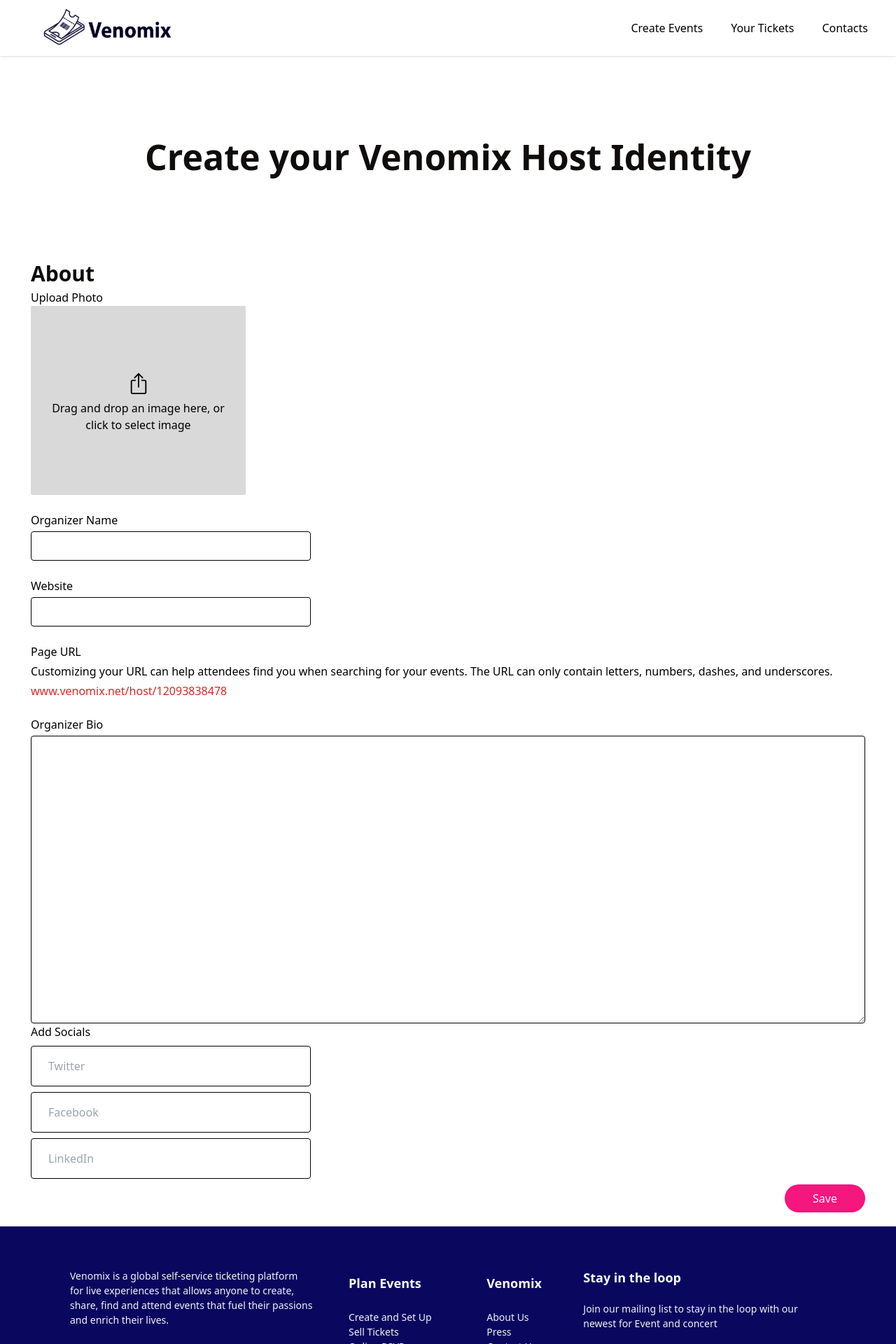
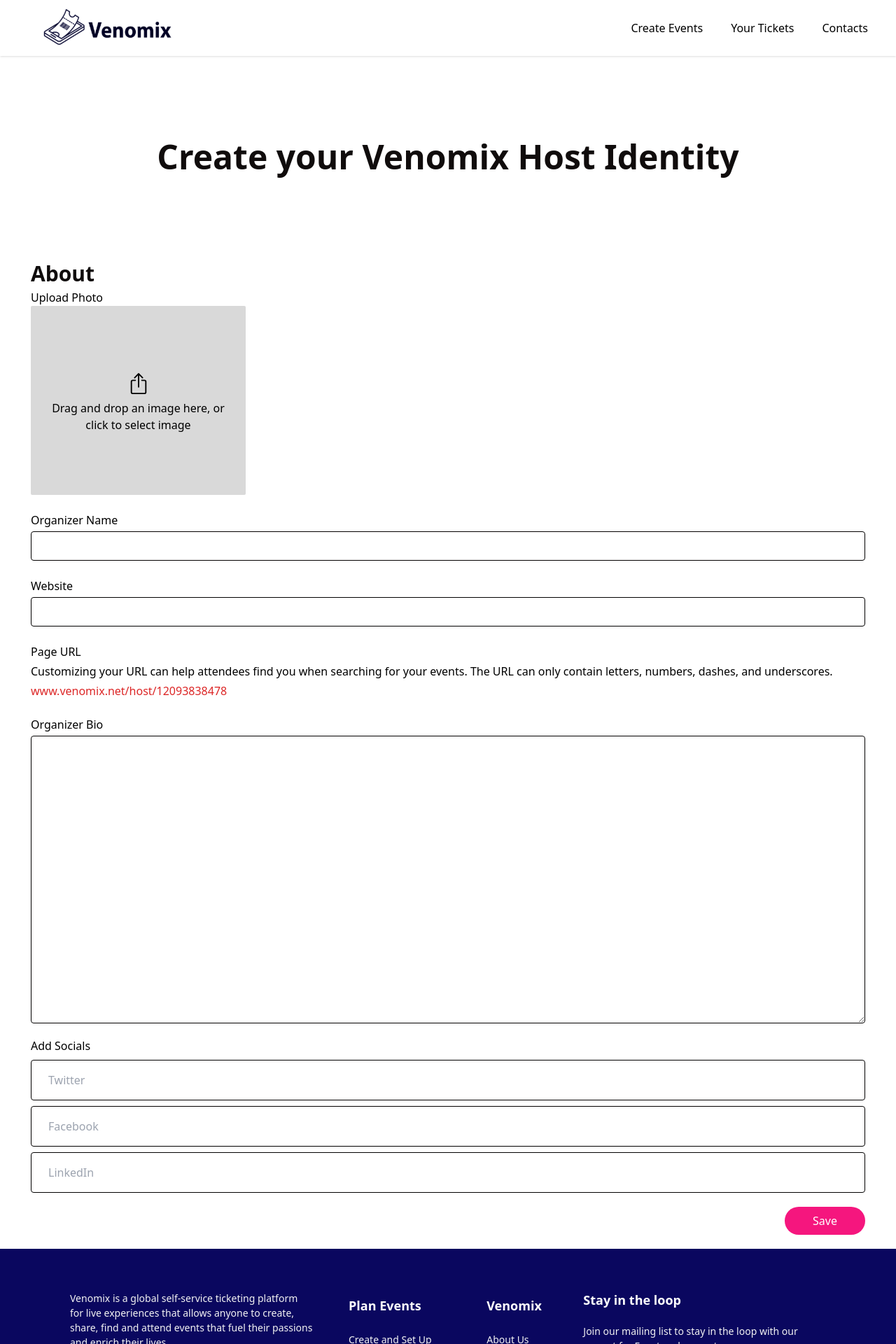
Before and after one commit to Thetwin21/Venomix, a React (Create React App) app: page /create-profile in a window 1280 px wide. Shown: the top 1920 px of the page at 70% size. Built offline with nearby package versions, Linux system fonts and the light colour scheme; what @shrutibalasa/tailwind-grid-auto-fit would draw is missing.

Commit message:
create profile adjusted

```diff
--- a/src/Components/ProfileSec/CreateProfile.tsx
+++ b/src/Components/ProfileSec/CreateProfile.tsx
@@ -9,7 +9,7 @@
       <Navbar />
       <div className="w-full px-11">
         <div className="w-full h-72 flex justify-center text-center items-center">
-          <h2 className="font-bold text-[50px] text-[#100C0C] ">
+          <h2 className="font-bold text-5xl text-[#100C0C] ">
             Create your Venomix Host Identity
           </h2>
         </div>
--- a/src/Components/ProfileSec/Form.tsx
+++ b/src/Components/ProfileSec/Form.tsx
@@ -5,11 +5,11 @@
     <div className='mb-[20px]'>
         <span className='flex flex-col space-y-1 mt-6'>
             <label htmlFor="name">Organizer Name</label>
-            <input className='rounded p-2 indent-2 border border-[#020000] outline-none w-[400px]' type="text" name="" id="name" />
+            <input className='rounded p-2 indent-2 border border-[#020000] outline-none w-full' type="text" name="" id="name" />
         </span>
         <span className='flex flex-col space-y-1 mt-6'>
             <label htmlFor="website">Website</label>
-            <input className='rounded p-2 indent-2 border border-[#020000] outline-none w-[400px]' type="text" name="" id="website" />
+            <input className='rounded p-2 indent-2 border border-[#020000] outline-none w-full' type="text" name="" id="website" />
         </span>
         <span className='flex flex-col space-y-1 mt-6'>
             <p>Page URL</p>
@@ -20,13 +20,13 @@
             <label htmlFor="bio">Organizer Bio</label>
             <textarea className='rounded h-[411px] w-[100%] p-4 indent-2 border outline-none border-[#020000]' draggable={false} name="" id="bio" cols={30} rows={10}></textarea>
         </span>
-        <div className='flex flex-col space-y-2'>
+        <div className='flex flex-col space-y-2 mt-5'>
             <h4>Add Socials</h4>
-            <input type="text" className='rounded w-[400px] p-4 indent-2 border outline-none border-[#020000]' name="" placeholder='Twitter' id="twitter" />
-            <input type="text" className='rounded w-[400px] p-4 indent-2 border outline-none border-[#020000]' name="" placeholder='Facebook' id="facebook" />
-            <input type="text" className='rounded w-[400px] p-4 indent-2 border outline-none border-[#020000]' name="" placeholder='LinkedIn' id="linkedin" />
+            <input type="text" className='rounded w-full p-4 indent-2 border outline-none border-[#020000]' name="" placeholder='Twitter' id="twitter" />
+            <input type="text" className='rounded w-full p-4 indent-2 border outline-none border-[#020000]' name="" placeholder='Facebook' id="facebook" />
+            <input type="text" className='rounded w-full p-4 indent-2 border outline-none border-[#020000]' name="" placeholder='LinkedIn' id="linkedin" />
         </div>
-        <div className='w-full flex items-center justify-end my-2'>
+        <div className='w-full flex items-center justify-end my-5'>
             <button className='rounded-[30px] bg-[#F5167E] font-light text-[#fff] px-10 py-2 text-[16px] cursor-pointer'>Save</button>
         </div>
     </div>
```
